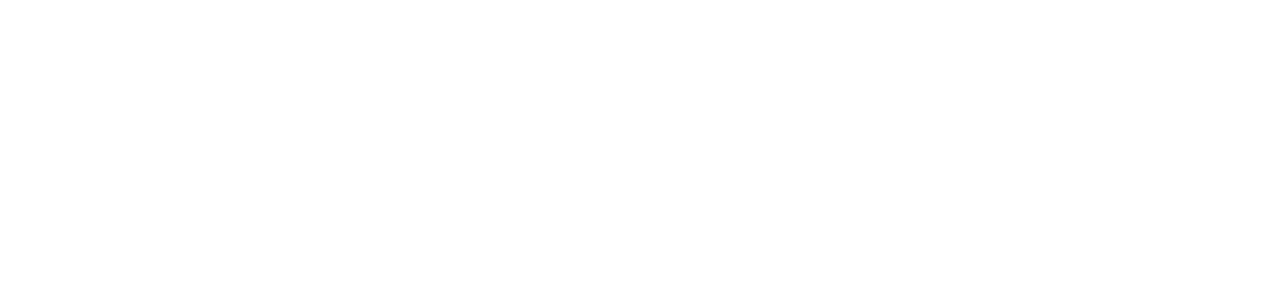
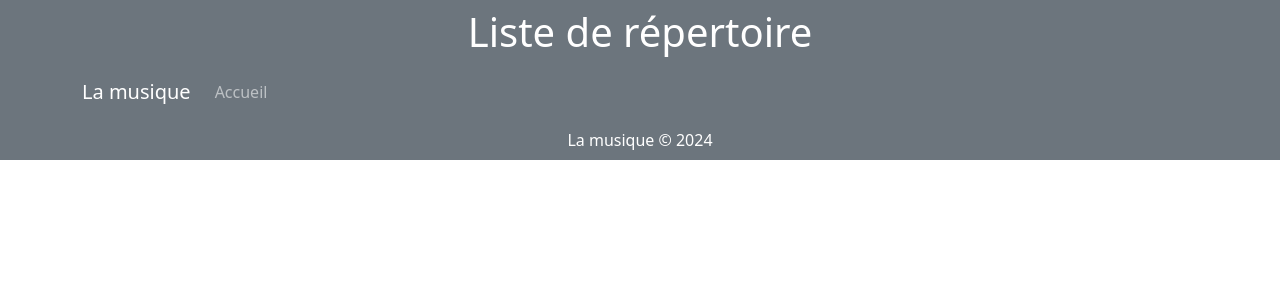
Before and after one commit to Sam-Existence/WebIII_TP, a React (Create React App) app in the folder frontend/: page / in a window 1280 px wide. Shown: the top 300 px of the page. Built offline with nearby package versions, Linux system fonts and the light colour scheme.

Commit message:
Ajout du gabarit

```diff
--- a/frontend/src/App.js
+++ b/frontend/src/App.js
@@ -1,7 +1,24 @@
+import React from "react";
+import {
+  BrowserRouter,
+  Routes,
+  Route
+} from 'react-router-dom';
+import { Header } from "./composants/Header";
+import { Footer } from "./composants/Footer";
+import { Container } from "react-bootstrap";
+
 function App() {
   return (
-    <div>
-    </div>
+    <BrowserRouter>
+      <Header />
+      <Container>
+        <Routes>
+          <Route path="/" element={<></>} />
+        </Routes>
+      </Container>
+      <Footer />
+    </BrowserRouter>
   );
 }
 
```
